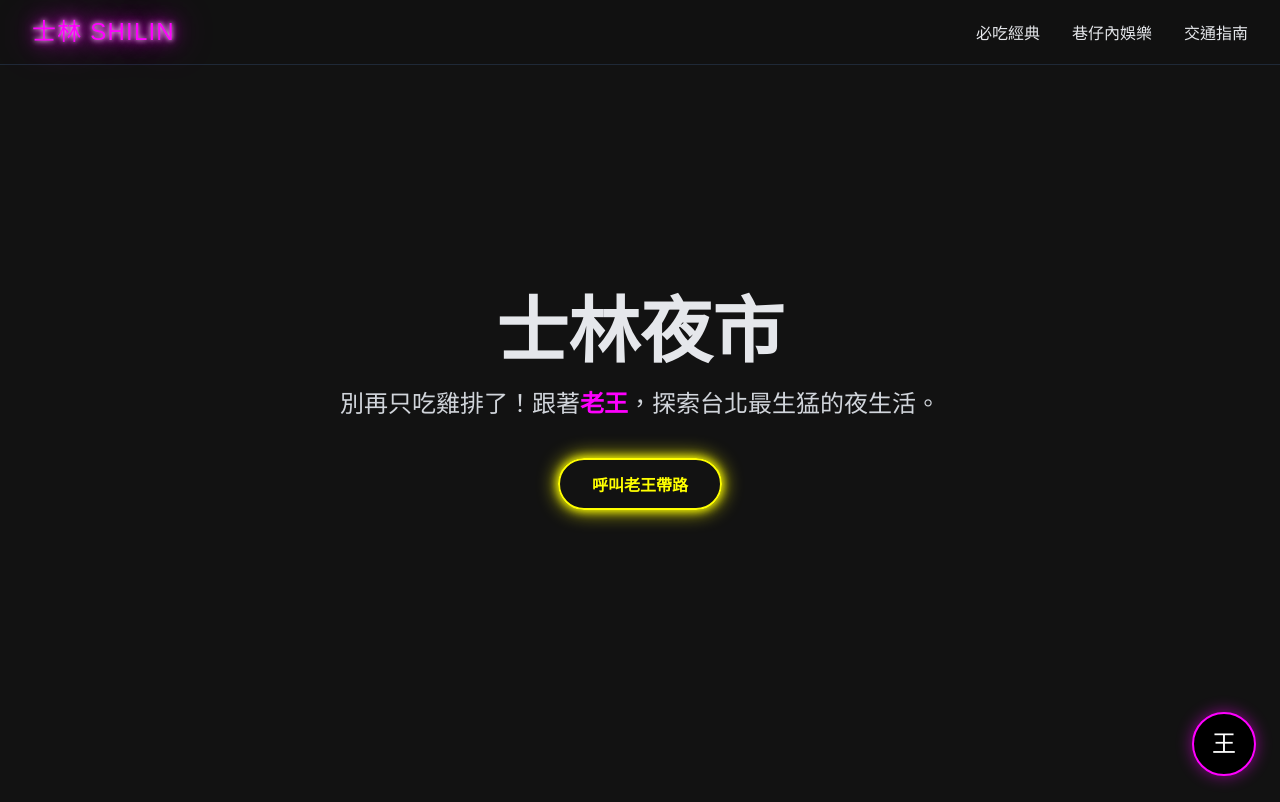
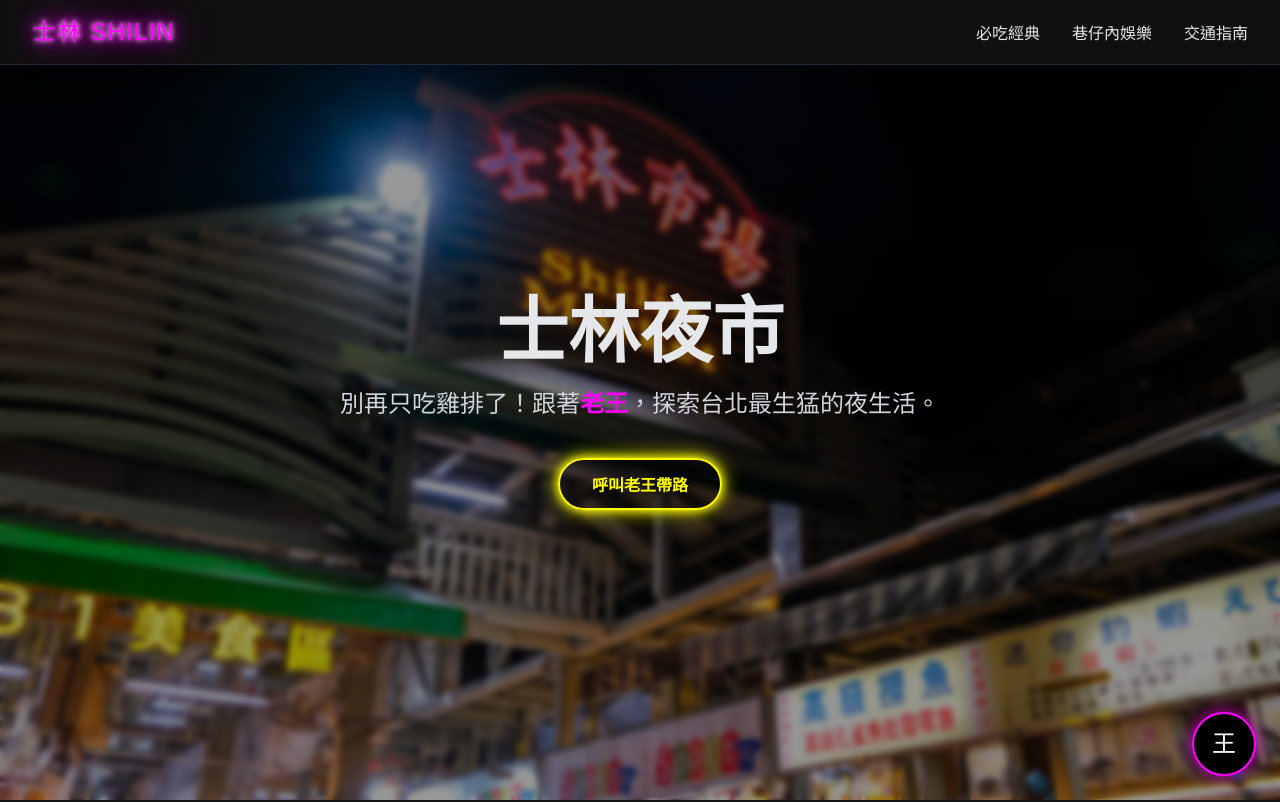
Before and after one commit to breadMSA/Night-Market, a website: page index.html in a window 1280 px wide. Shown: the top 802 px of the page. Drawn offline with nearby package versions, Linux system fonts and the light colour scheme; a web font is replaced by a local one.

Commit message:
Add new hero background styles in index.html and update IMAGES_GUIDE.md with completion note

```diff
--- a/index.html
+++ b/index.html
@@ -137,6 +137,41 @@
                 transform: translateY(-10px);
                 opacity: 1;
             }
+        }
+        /* ========== Hero 背景新樣式 (新增/修改) ========== */
+        .hero-bg {
+            /* 使用您上傳的圖片作為背景 */
+            background-image: url('./image_c457a3.jpg');
+            background-size: cover;
+            background-position: center;
+            position: relative;
+        }
+
+        /* 初始模糊效果 (輕微模糊) */
+        .hero-bg::after {
+            content: "";
+            position: absolute;
+            top: 0;
+            left: 0;
+            right: 0;
+            bottom: 0;
+            /* 讓背景略微變暗，增加霓虹文字對比度 */
+            background-color: rgba(0, 0, 0, 0.4);
+            /* 初始輕微模糊 */
+            backdrop-filter: blur(3px);
+            transition: backdrop-filter 0.5s ease-out;
+            z-index: 0;
+        }
+
+        /* 滾動時增加模糊效果 (將此類別加到 body 上) */
+        .body-scrolled .hero-bg::after {
+            /* 滾動後更模糊 */
+            backdrop-filter: blur(8px);
+        }
+
+        /* 確保 Hero 內容在偽元素之上 */
+        .hero-bg > .text-center {
+            z-index: 10;
         }
     </style>
 </head>
--- a/script.js
+++ b/script.js
@@ -286,3 +286,23 @@ function calculateDistance(lat1, lon1, lat2, lon2) {
 function toRad(degrees) {
     return degrees * (Math.PI / 180);
 }
+
+// 滾動偵測，用於改變 Hero 區塊的模糊度
+document.addEventListener('DOMContentLoaded', function() {
+    const heroSection = document.getElementById('hero');
+    const body = document.body;
+
+    // 監聽滾動事件
+    window.addEventListener('scroll', function() {
+        // 判斷是否滾動超過 Hero 區塊的高度 (或任何你想要的閾值)
+        const scrollThreshold = heroSection.offsetHeight * 0.1; // 滾動超過 Hero 區塊的 10%
+
+        if (window.scrollY > scrollThreshold) {
+            // 滾動超過閾值，增加模糊度
+            body.classList.add('body-scrolled');
+        } else {
+            // 滾動在頂部，使用初始模糊度
+            body.classList.remove('body-scrolled');
+        }
+    });
+});
```
Also changed, not shown: IMAGES_GUIDE.md (line endings or trailing spaces), image_c457a3.jpg (added).
